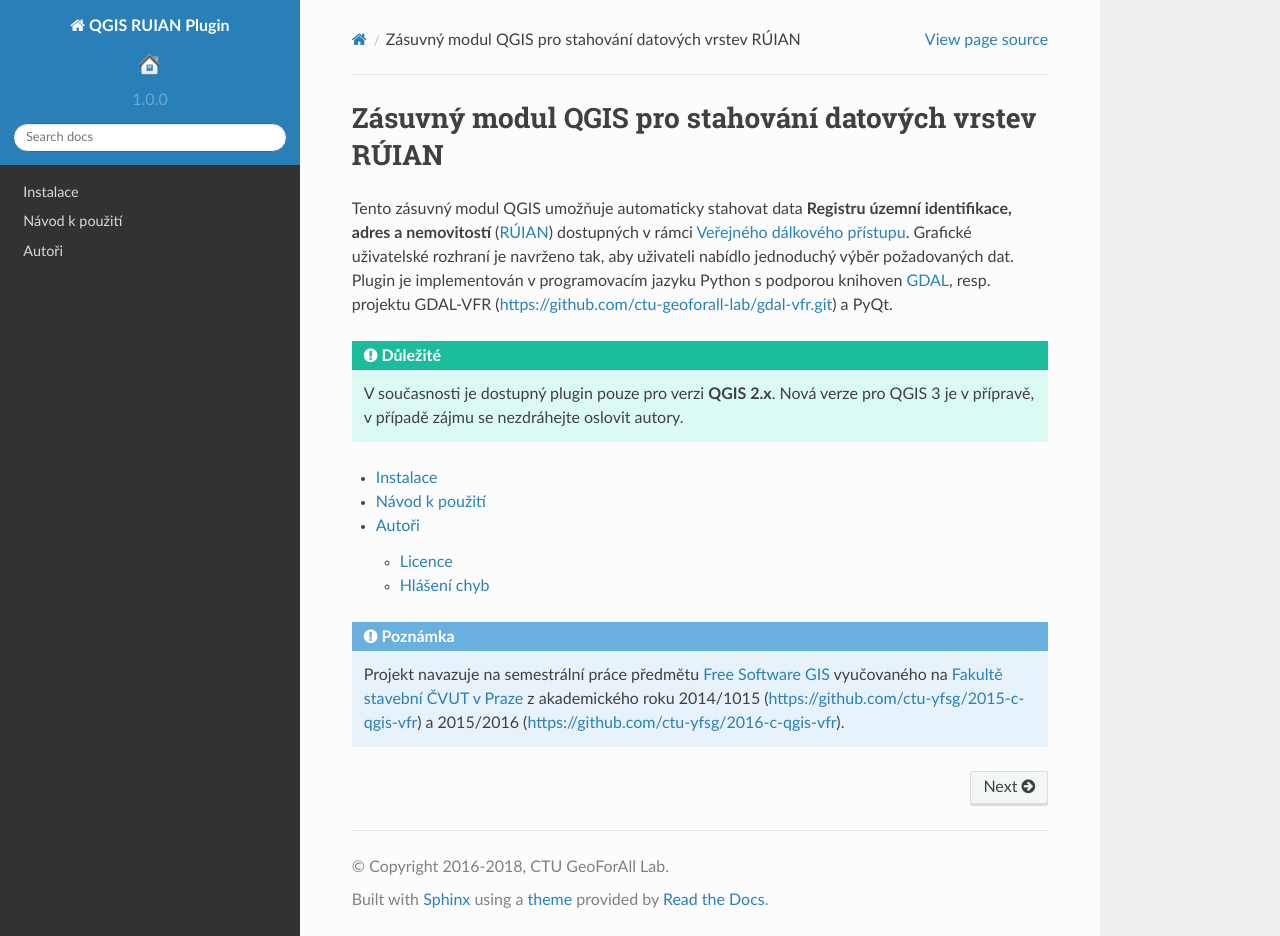
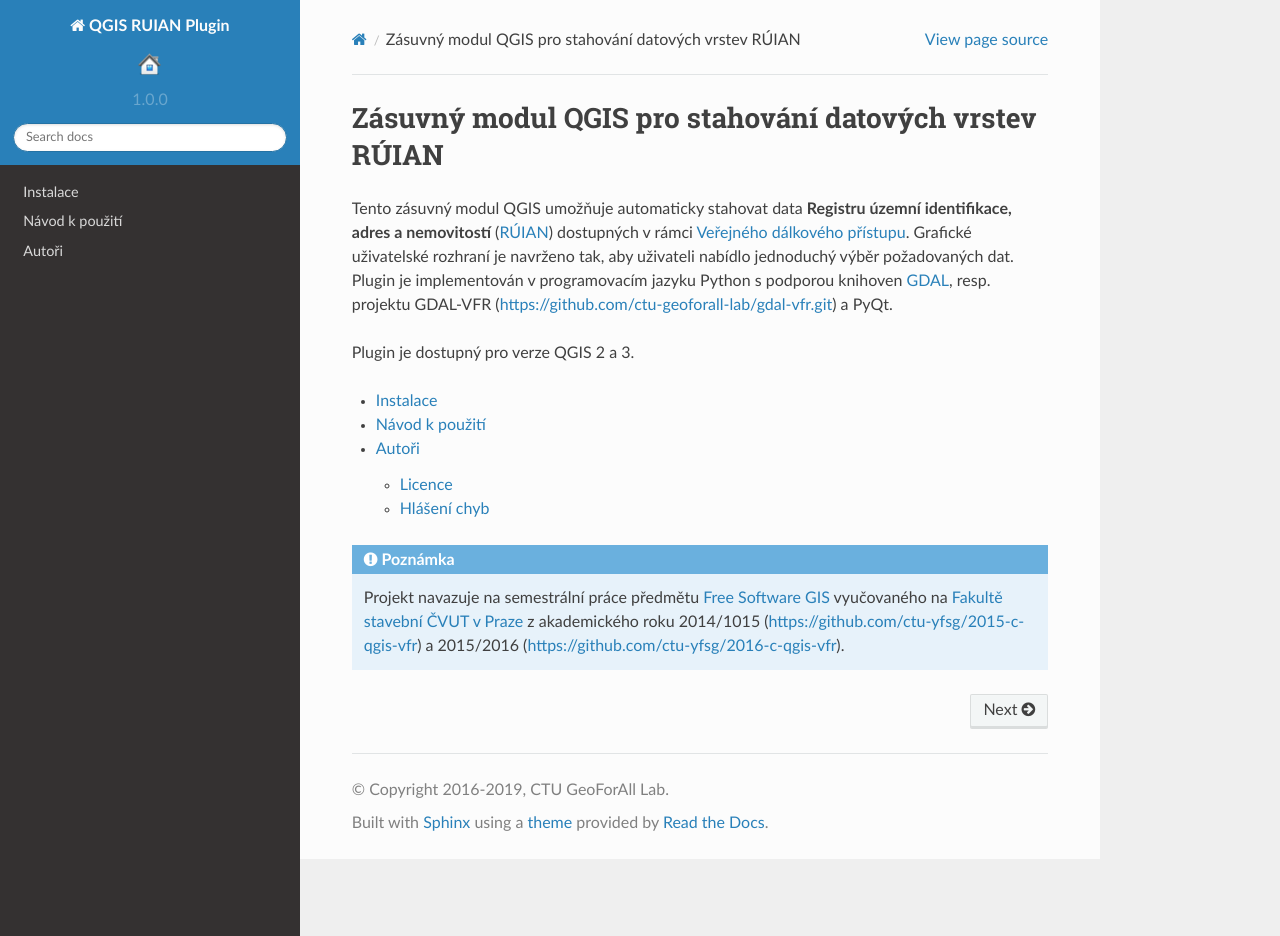
Before and after one commit to ctu-geoforall-lab/qgis-ruian-plugin, a Sphinx documentation site: the page built from docs/source/index.rst, in a window 1280 px wide and 936 px high. Built offline with Sphinx 7.4.7 and the Read the Docs theme 2.0.0, drawn with Linux system fonts in a browser that asks for light colours; formulas are drawn with MathJax 3.

Commit message:
update docs, plugin is available also for qgis3

```diff
--- a/docs/source/conf.py
+++ b/docs/source/conf.py
@@ -27,7 +27,7 @@
 # Add any Sphinx extension module names here, as strings. They can be extensions
 # coming with Sphinx (named 'sphinx.ext.*') or your custom ones.
 sys.path.append(os.path.abspath('extensions'))
-extensions = ['sphinx.ext.todo', 'sphinx.ext.pngmath', 'sphinx.ext.viewcode',
+extensions = ['sphinx.ext.todo', 'sphinx.ext.imgmath', 'sphinx.ext.viewcode',
               'autoimage', 'numfig']
 
 # Add any paths that contain templates here, relative to this directory.
@@ -44,7 +44,7 @@
 
 # General information about the project.
 project = u'QGIS RUIAN Plugin'
-copyright = u'2016-2018, CTU GeoForAll Lab'
+copyright = u'2016-2019, CTU GeoForAll Lab'
 
 # The version info for the project you're documenting, acts as replacement for
 # |version| and |release|, also used in various other places throughout the
--- a/docs/source/index.rst
+++ b/docs/source/index.rst
@@ -10,9 +10,7 @@
 `GDAL <http://gdal.org>`_, resp. projektu GDAL-VFR
 (https://github.com/ctu-geoforall-lab/gdal-vfr.git) a PyQt.
 
-.. important:: V současnosti je dostupný plugin pouze pro verzi **QGIS
-   2.x**. Nová verze pro QGIS 3 je v přípravě, v případě zájmu se
-   nezdráhejte oslovit autory.
+Plugin je dostupný pro verze QGIS 2 a 3.
 
 .. toctree::
    :maxdepth: 2
```
Also changed, not shown: 1 other file.
